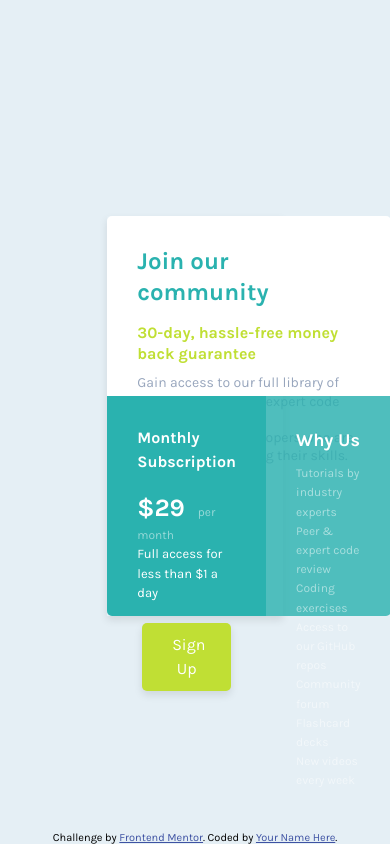
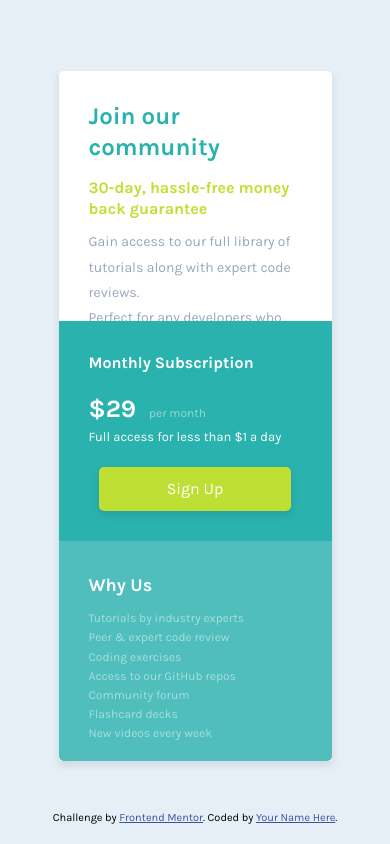
Before and after one commit to JosueLauren/single-price-grid-component-master, a plain HTML site: page index.html in a window 390 px wide. Drawn offline with Linux system fonts and the light colour scheme.

Commit message:
Finalizado a parte responsiva e o projeto

```diff
--- a/style.css
+++ b/style.css
@@ -16,8 +16,8 @@
 
 body {
     background-color: var(--Light-Gray);
-    width: 100vw;
-    height: 100vh;
+    width: 100%;
+    min-height: 100vh;
     display: flex;
     flex-direction: column;
     align-items: center;
@@ -131,3 +131,30 @@ section.tutorials p {
     .attribution a {
     color: hsl(228, 45%, 44%);
 }
+
+@media screen and (max-width: 800px) {
+
+    main.principal {
+        margin-top: 50px;
+        margin-bottom: 50px;
+        width: 70%;
+        height: auto;
+        grid-template-columns: 100%;
+        grid-template-rows: 250px 220px 220px;
+    }
+
+    section.comunidade p.texto-comunidade {
+        line-height: 1.8;
+    }
+
+    section.subscrição{
+        grid-column: 1 /3;
+        border-bottom-left-radius: 0px;
+    }
+
+    section.tutorials{
+        grid-column: 1 /3;
+        border-bottom-left-radius: 5px;
+
+    }
+}
```
